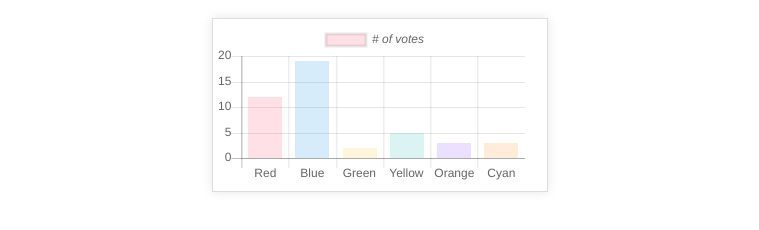
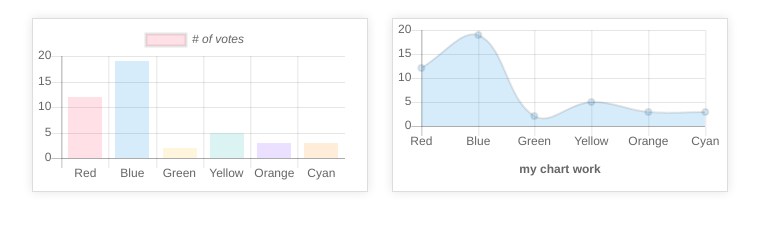
Before and after one commit to mamunmorshed/Chart.js-study, a plain HTML site: page index.html in a window 1280 px wide. Shown: the whole page, without its empty margins (260-1019 px from the left). Drawn offline with Linux system fonts and the light colour scheme.

Commit message:
practiced line chart with fill & points & other options

```diff
--- a/index.html
+++ b/index.html
@@ -10,6 +10,7 @@
 <body>
 
 <div><canvas class="chartone"></canvas></div>
+<div><canvas class="charttwo"></canvas></div>
 
 <script src="script/Chart.bundle.min.js"></script>
 <script src="script/script.js"></script>
--- a/script/script.js
+++ b/script/script.js
@@ -37,5 +37,43 @@ new Chart(chartone, {
             }]
         }
     }
+});
 
+
+var charttwo = document.querySelectorAll('.charttwo')[0];
+new Chart(charttwo, {
+    type: 'line',
+    data: {
+        labels: ["Red", "Blue", "Green", "Yellow", "Orange", "Cyan"],
+        datasets:[{
+            label: '# of votes',
+            data: [12, 19, 2, 5, 3, 3],
+            backgroundColor: [
+                'rgba(54, 162, 235, 0.2)'
+            ],
+            borderWidth: 2
+        }]
+    },
+    options: {
+        title:{
+            display: true,
+            text: 'my chart work',
+            position: 'bottom'
+        },
+        legend: {
+            display: false,
+            position:'bottom'
+        },
+        hover: {
+            mode: 'nearest'
+        },
+        responsive: true,
+        scales: {
+            yAxes:[{
+                ticks: {
+                    beginAtZero: true
+                }
+            }]
+        }
+    }
 });
```
